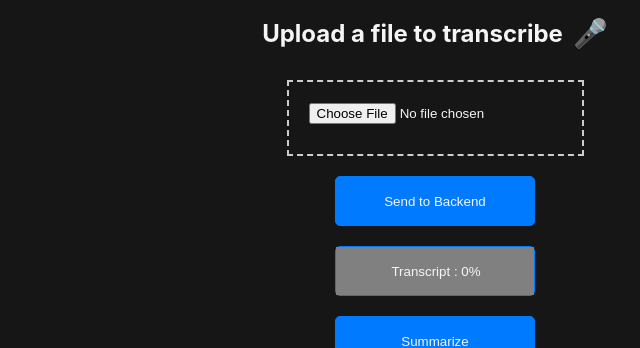
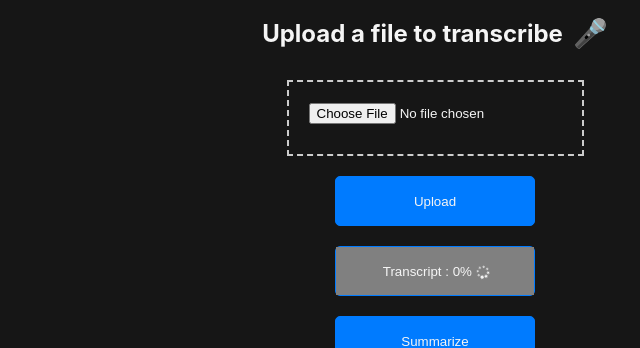
Before and after one commit to lucas-kacz/Listen_AI, a React (Create React App) app in the folder frontend/: page / in a window 1280 px wide. Both pictures are taken after a click on the button "Transcript". Shown: the top 348 px of the page, without its empty margins (205-845 px from the left). Built offline with nearby package versions, Linux system fonts and the light colour scheme.

Commit message:
processing progress display

```diff
--- a/frontend/public/index.html
+++ b/frontend/public/index.html
@@ -11,6 +11,7 @@
     />
     <link rel="apple-touch-icon" href="%PUBLIC_URL%/logo192.png" />
     <link rel="manifest" href="%PUBLIC_URL%/manifest.json" />
+    <link rel="stylesheet" href="https://cdnjs.cloudflare.com/ajax/libs/font-awesome/4.7.0/css/font-awesome.min.css" />
     <title>ListenAI</title>
   </head>
   <body>
--- a/frontend/src/App.css
+++ b/frontend/src/App.css
@@ -132,3 +132,13 @@ button:hover {
 input[type="file"] {
   margin-bottom: 10px;
 }
+
+i {
+  margin-left: 4px !important;
+}
+
+button:disabled {
+  background-color: #6c757d !important;
+  border-color: #6c757d !important;
+  cursor: not-allowed;
+}
--- a/frontend/src/App.js
+++ b/frontend/src/App.js
@@ -4,8 +4,11 @@ import "./App.css";
 function App() {
   const [title, setTitle] = useState("Upload a file to transcribe");
   const [selectedFile, setSelectedFile] = useState(null);
+  const [fileUploading, setFileUploading] = useState(false);
   const [fileUploaded, setFileUploaded] = useState(false);
   const [transcriptLoading, setTranscriptLoading] = useState(-1.0);
+  const [summaryLoading, setSummaryLoading] = useState(false);
+  const [summarized, setSummarized] = useState(false);
 
   // const backend_url = "http://localhost:5000";
   // const backend_url = "http://217.160.142.195:25000";
@@ -23,6 +26,7 @@ function App() {
   };
 
   const sendFileToBackend = async () => {
+    setFileUploading(true);
     try {
       // Use the selectedFile state variable to retrieve the file
       const file = selectedFile;
@@ -42,6 +46,7 @@ function App() {
       // Handle any errors
       console.error(error);
     }
+    setFileUploading(false);
   };
 
   const uploadNewFile = () => {
@@ -49,6 +54,7 @@ function App() {
     document.getElementById("transcript").innerHTML = "";
     document.getElementById("summary").innerHTML = "";
     setFileUploaded(false);
+    setSummarized(false);
   };
 
   const transcriptFile = async () => {
@@ -116,6 +122,7 @@ function App() {
   };
 
   const summarizeFile = async () => {
+    setSummaryLoading(true);
     try {
       // Use the selectedFile state variable to retrieve the file
       const text = document.getElementById("transcript").innerText;
@@ -138,6 +145,8 @@ function App() {
       // Handle any errors
       console.error(error);
     }
+    setSummaryLoading(false);
+    setSummarized(true);
   };
 
   return (
@@ -158,7 +167,20 @@ function App() {
             <input type="file" onChange={handleFileUpload} />
             {selectedFile && <p>{selectedFile.name}</p>}
           </div>
-          <button onClick={sendFileToBackend}>Send to Backend</button>
+          <button
+            onClick={sendFileToBackend}
+            style={
+              fileUploading === true ? { backgroundColor: "transparent" } : {}
+            }
+          >
+            {fileUploading === true ? (
+              <>
+                Uploading <i className="fa fa-spinner fa-spin"></i>
+              </>
+            ) : (
+              <>Upload</>
+            )}
+          </button>
         </>
       ) : (
         <>
@@ -177,7 +199,10 @@ function App() {
         }
       >
         {transcriptLoading >= 0.0 && transcriptLoading < 100.0 ? (
-          <p>Transcript : {transcriptLoading}%</p>
+          <p>
+            Transcript : {transcriptLoading}%
+            <i className="fa fa-spinner fa-spin"></i>
+          </p>
         ) : (
           <p>Transcript</p>
         )}
@@ -185,7 +210,25 @@ function App() {
           <progress value={transcriptLoading} max="100" color="007bff" />
         )}
       </button>
-      <button onClick={summarizeFile}>Summarize</button>
+      {summarized === false ? (
+        <button
+          onClick={summarizeFile}
+          style={
+            summaryLoading === true ? { backgroundColor: "transparent" } : {}
+          }
+        >
+          {summaryLoading === true ? (
+            <>
+              Summarizing <i className="fa fa-spinner fa-spin"></i>
+            </>
+          ) : (
+            <>Summarize</>
+          )}
+        </button>
+      ) : (
+        <button disabled>Summarized</button>
+      )}
+
       <h2>Transcript</h2>
       <p id="transcript" className="paragraph"></p>
       <h2>Summary</h2>
```
